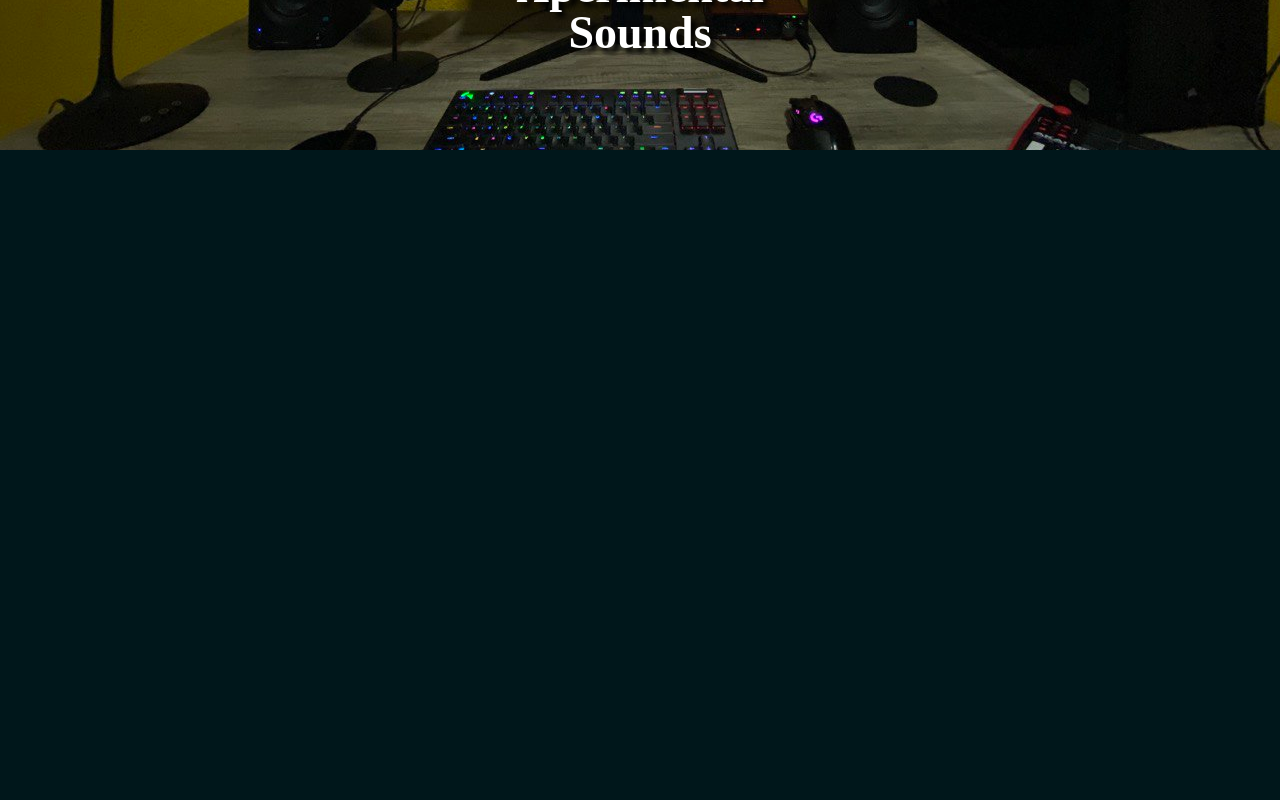
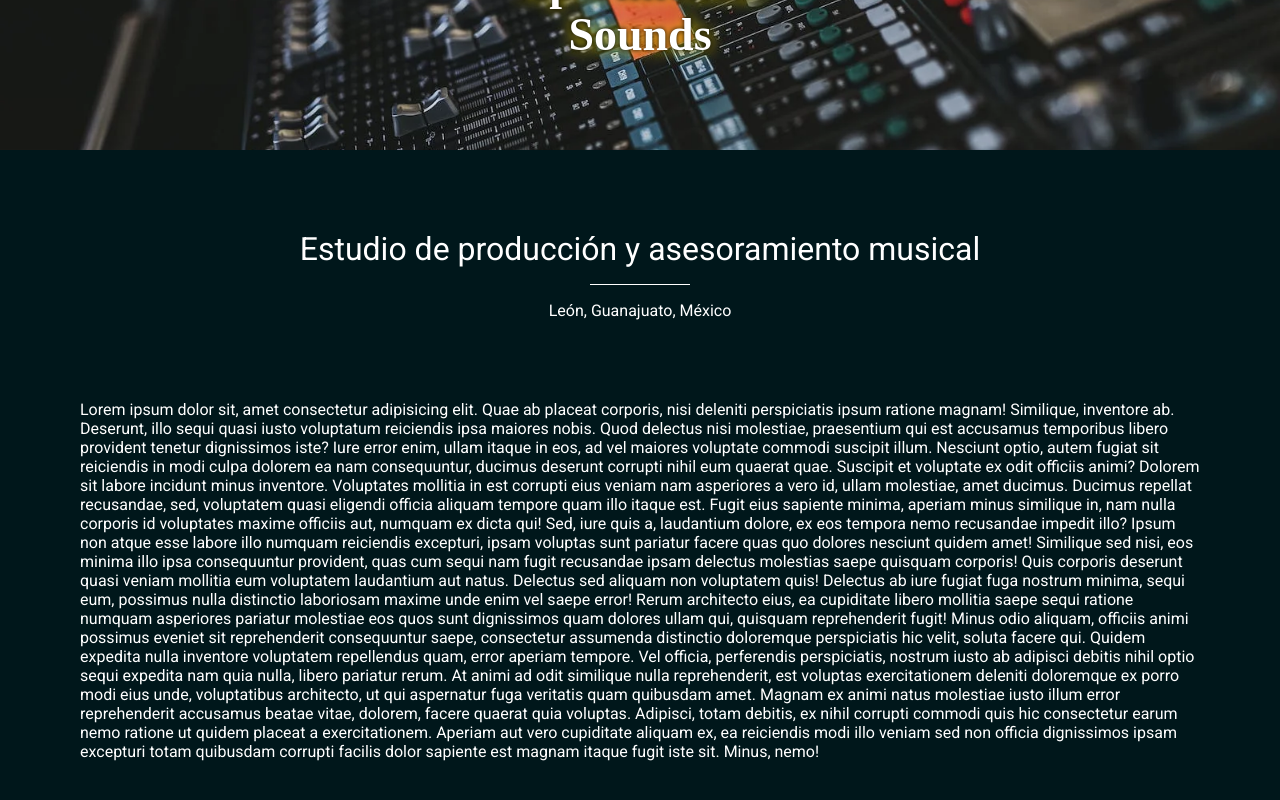
Before and after one commit to exxedridel/Xperimental-Sounds, a React app: page / in a window 1280 px wide. Shown: the part 510-1310 px from the top of the page. Before the commit the page ends 800 px from the top, so only its background shows below. Built offline with nearby package versions, Linux system fonts and the light colour scheme; a web font is replaced by a local one.

Commit message:
ADD Utility CSS clases

```diff
--- a/src/App.jsx
+++ b/src/App.jsx
@@ -4,8 +4,60 @@ import HeroLogo from "./components/HeroLogo/HeroLogo";
 
 const App = () => {
   return (
-    <div>
-      <HeroLogo/>
+    <div className="flow">
+      <HeroLogo />
+      <div className="container flex-center text-centered">
+        <h1>Estudio de producción y asesoramiento musical</h1>
+        <div style={{ borderBottom: "1px solid white", width: "100px" }}></div>
+        <p>León, Guanajuato, México</p>
+      </div>
+      <div className="container">
+        <p>
+          Lorem ipsum dolor sit, amet consectetur adipisicing elit. Quae ab
+          placeat corporis, nisi deleniti perspiciatis ipsum ratione magnam!
+          Similique, inventore ab. Deserunt, illo sequi quasi iusto voluptatum
+          reiciendis ipsa maiores nobis. Quod delectus nisi molestiae,
+          praesentium qui est accusamus temporibus libero provident tenetur
+          dignissimos iste? Iure error enim, ullam itaque in eos, ad vel maiores
+          voluptate commodi suscipit illum. Nesciunt optio, autem fugiat sit
+          reiciendis in modi culpa dolorem ea nam consequuntur, ducimus deserunt
+          corrupti nihil eum quaerat quae. Suscipit et voluptate ex odit
+          officiis animi? Dolorem sit labore incidunt minus inventore.
+          Voluptates mollitia in est corrupti eius veniam nam asperiores a vero
+          id, ullam molestiae, amet ducimus. Ducimus repellat recusandae, sed,
+          voluptatem quasi eligendi officia aliquam tempore quam illo itaque
+          est. Fugit eius sapiente minima, aperiam minus similique in, nam nulla
+          corporis id voluptates maxime officiis aut, numquam ex dicta qui! Sed,
+          iure quis a, laudantium dolore, ex eos tempora nemo recusandae impedit
+          illo? Ipsum non atque esse labore illo numquam reiciendis excepturi,
+          ipsam voluptas sunt pariatur facere quas quo dolores nesciunt quidem
+          amet! Similique sed nisi, eos minima illo ipsa consequuntur provident,
+          quas cum sequi nam fugit recusandae ipsam delectus molestias saepe
+          quisquam corporis! Quis corporis deserunt quasi veniam mollitia eum
+          voluptatem laudantium aut natus. Delectus sed aliquam non voluptatem
+          quis! Delectus ab iure fugiat fuga nostrum minima, sequi eum, possimus
+          nulla distinctio laboriosam maxime unde enim vel saepe error! Rerum
+          architecto eius, ea cupiditate libero mollitia saepe sequi ratione
+          numquam asperiores pariatur molestiae eos quos sunt dignissimos quam
+          dolores ullam qui, quisquam reprehenderit fugit! Minus odio aliquam,
+          officiis animi possimus eveniet sit reprehenderit consequuntur saepe,
+          consectetur assumenda distinctio doloremque perspiciatis hic velit,
+          soluta facere qui. Quidem expedita nulla inventore voluptatem
+          repellendus quam, error aperiam tempore. Vel officia, perferendis
+          perspiciatis, nostrum iusto ab adipisci debitis nihil optio sequi
+          expedita nam quia nulla, libero pariatur rerum. At animi ad odit
+          similique nulla reprehenderit, est voluptas exercitationem deleniti
+          doloremque ex porro modi eius unde, voluptatibus architecto, ut qui
+          aspernatur fuga veritatis quam quibusdam amet. Magnam ex animi natus
+          molestiae iusto illum error reprehenderit accusamus beatae vitae,
+          dolorem, facere quaerat quia voluptas. Adipisci, totam debitis, ex
+          nihil corrupti commodi quis hic consectetur earum nemo ratione ut
+          quidem placeat a exercitationem. Aperiam aut vero cupiditate aliquam
+          ex, ea reiciendis modi illo veniam sed non officia dignissimos ipsam
+          excepturi totam quibusdam corrupti facilis dolor sapiente est magnam
+          itaque fugit iste sit. Minus, nemo!
+        </p>
+      </div>
     </div>
   );
 };
--- a/src/components/HeroLogo/HeroLogo.jsx
+++ b/src/components/HeroLogo/HeroLogo.jsx
@@ -1,6 +1,6 @@
 import React from "react";
 import { HeroLogoStyled } from "./HeroLogo.styles";
-import BgStudioX from "../../assets/studio-xperimental.jpg";
+import BgStudioX from "../../assets/audio-studio.webp";
 import Logo from "../../assets/SoloX.svg";
 
 const HeroLogo = () => {
--- a/src/components/HeroLogo/HeroLogo.styles.js
+++ b/src/components/HeroLogo/HeroLogo.styles.js
@@ -5,7 +5,6 @@ export const HeroLogoStyled = styled.div`
   display: flex;
   justify-content: center;
   align-items: center;
-  color: white;
 
   & > img {
     background-size: cover;
@@ -36,12 +35,14 @@ export const HeroLogoStyled = styled.div`
     align-self: center;
     text-align: center;
     width: min-content;
-    line-height: 1;
+    letter-spacing: 0px;
+    line-height: 1.1;
     margin: 7.5px;
     font-family: "Dela Gothic One", cursive;
     font-size: calc(30px + 2vmin);
     font-weight: 700;
-    text-shadow: 5px 5px 5px #000000;
+    color: white;
+    text-shadow: 0px 0px 5px Black, 0px 0px 15px #ffe600;
   }
 
   // * Tablet & Landscape *
--- a/src/styles/global.scss
+++ b/src/styles/global.scss
@@ -1,6 +1,11 @@
-/* -------------------------- */
-/*          Variables         */
-/*----------------------------*/
+/* -------------------------------------------- */
+/*                 Variables                    */
+/*----------------------------------------------*/
+
+// * Colors *
+$glow-color: #ffe600;
+
+// * Fonts *
 // font-family: 'Dela Gothic One', cursive;
 // font-family: 'Roboto', sans-serif;
 // font-family: 'Roboto Condensed', sans-serif;
@@ -43,8 +48,9 @@ p {
 /* set up the body (only format properties), because webpack wont precompile the div correctly */
 // those display properties are defined at the top of this file in his own styled component
 body {
+  font-family: "Roboto", sans-serif;
   background-color: rgb(0, 23, 27);
-   color: black;
+  color: white;
   //   background-color: hsl(var(--clr-dark));
   //   font-family: var(--ff-sans-normal);
   //   font-size: var(--fs-400);
@@ -80,6 +86,32 @@ select {
   }
 }
 
-/* -------------------------- */
-/*          Utilities         */
-/*----------------------------*/
+/*----------------------------------------------*/
+/*                 Utilities                    */
+/*----------------------------------------------*/
+
+.container {
+  padding-top: 1rem;
+  padding-inline: 2rem;
+  margin-inline: auto;
+  max-width: 74rem;
+}
+
+.flex-center {
+  display: flex;
+  flex-direction: column;
+  gap: 1rem;
+  place-items: center;
+}
+
+.flow > * {
+  margin-bottom: 4rem;
+}
+
+.flow-small > *:where(:not(:first-child)) {
+  margin-top: 1rem;
+}
+
+.text-centered {
+  text-align: center;
+}
--- a/webpack.config.js
+++ b/webpack.config.js
@@ -32,7 +32,7 @@ module.exports = {
         use: ["style-loader", "css-loader", "sass-loader"],
       },
       {
-        test: /\.(png|svg|jpg|gif)$/,
+        test: /\.(png|svg|jpg|gif|jpeg|webp)$/,
         type: "asset",
       },
     ],
```
Also changed, not shown: src/assets/audio-studio.webp (added), 3 other files (tests, documents, lock files or other folders). Lines whose indentation alone changed are shown as unchanged.
